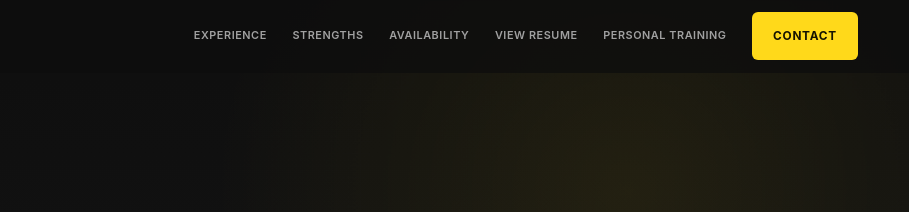
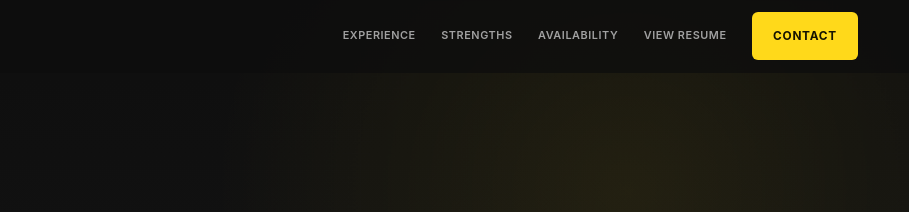
Before and after one commit to jaraad05/jaraad-ramsey-website, a website built with Vite: page index.html in a window 1280 px wide. Shown: the top 212 px of the page, 371-1280 px from the left. Built offline with nearby package versions, Linux system fonts and the light colour scheme.

Commit message:
Remove training link from resume header

```diff
--- a/index.html
+++ b/index.html
@@ -71,7 +71,6 @@
           <a href="#strengths">Strengths</a>
           <a href="#availability">Availability</a>
           <a href="/Jaraad-Ramsey-Resume-2026.pdf" target="_blank" rel="noopener">View Resume</a>
-          <a href="/personal-training">Personal Training</a>
           <a class="button button-primary" href="#contact">Contact</a>
         </nav>
 
```
